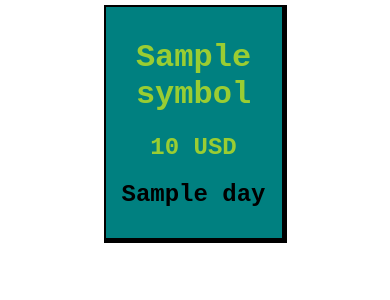
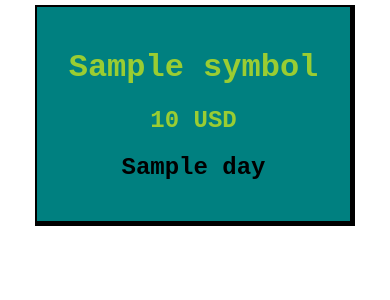
Before and after one commit to muratbas6/coco.io, a Django app: template templates/home.html in a window 390 px wide. Shown: the part 166-466 px from the top of the page. Run offline with Django 3.2, Linux system fonts and the light colour scheme; the template is opened without the code that fills it: most values are stand-ins (such as "Sample title", 1, 10 or a date in 2020).

Commit message:
responsive divs

```diff
--- a/static/css/main.css
+++ b/static/css/main.css
@@ -7,14 +7,18 @@ body{
 
 .coin_info{
   display: inline-block;
-  padding: 0px;
+
   border: 2px solid black;
   border-bottom: 5px solid black;
   border-right: 5px solid black;
-  width: 40%;
+  width: 400px;
   margin: 5px;
-  padding: 10px;
+  padding: 20px;
   background-color: teal
+}
+
+@media only screen and (max-width: 479px){
+  .coin_info {width: 70%; }
 
 }
 
```
